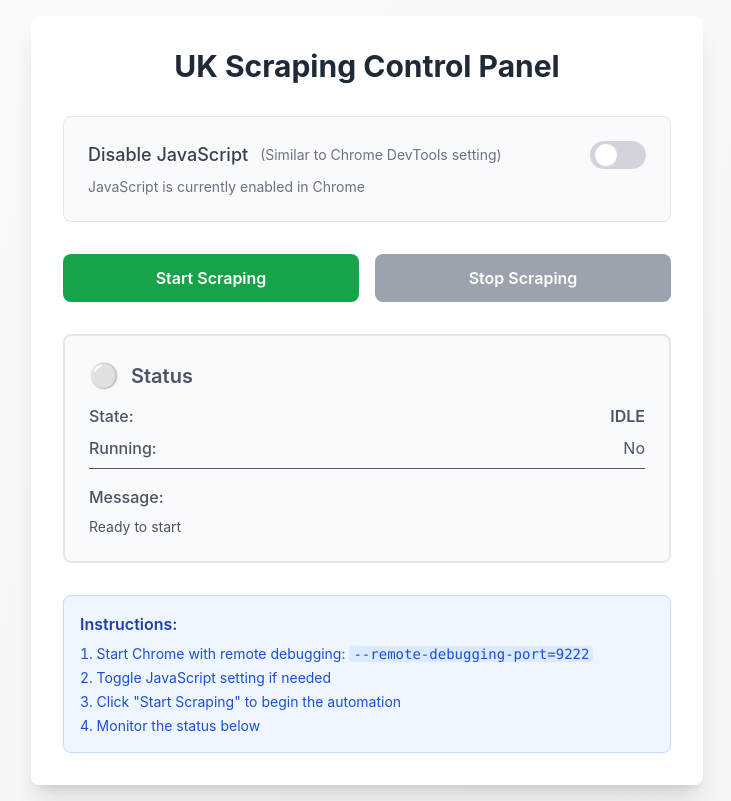
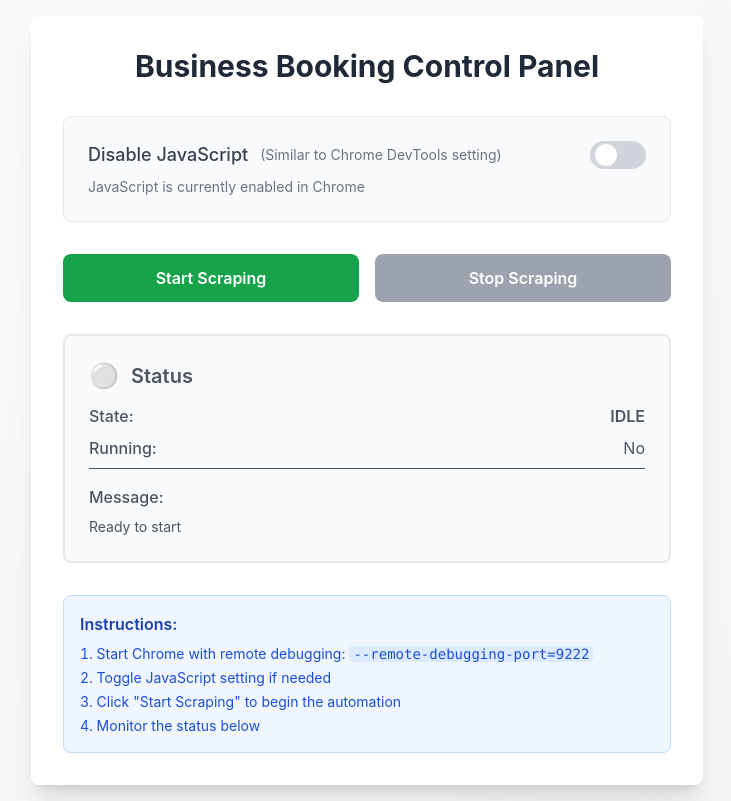
Before and after one commit to wittycoder91/Scraping-UI, a React (Create React App) app: page / in a window 1280 px wide. Shown: the whole page, without its empty margins (273-1004 px from the left). Built offline with nearby package versions, Linux system fonts and the light colour scheme; no server answers; the HTML template or start-up script is replaced by a standard one.

Commit message:
Update the title

```diff
--- a/public/index.html
+++ b/public/index.html
@@ -24,7 +24,7 @@
       work correctly both with client-side routing and a non-root public URL.
       Learn how to configure a non-root public URL by running `npm run build`.
     -->
-    <title>Drive Test Booking</title>
+    <title>Booking App</title>
   </head>
   <body>
     <noscript>You need to enable JavaScript to run this app.</noscript>
--- a/src/App.tsx
+++ b/src/App.tsx
@@ -151,7 +151,7 @@ function App() {
     <div className="min-h-screen bg-gradient-to-br from-gray-50 to-gray-100 flex items-center justify-center p-4">
       <div className="bg-white rounded-lg shadow-xl p-8 w-full max-w-2xl">
         <h1 className="text-3xl font-bold text-gray-800 mb-8 text-center">
-          UK Scraping Control Panel
+          Business Booking Control Panel
         </h1>
 
         {/* JavaScript Toggle Section */}
```
